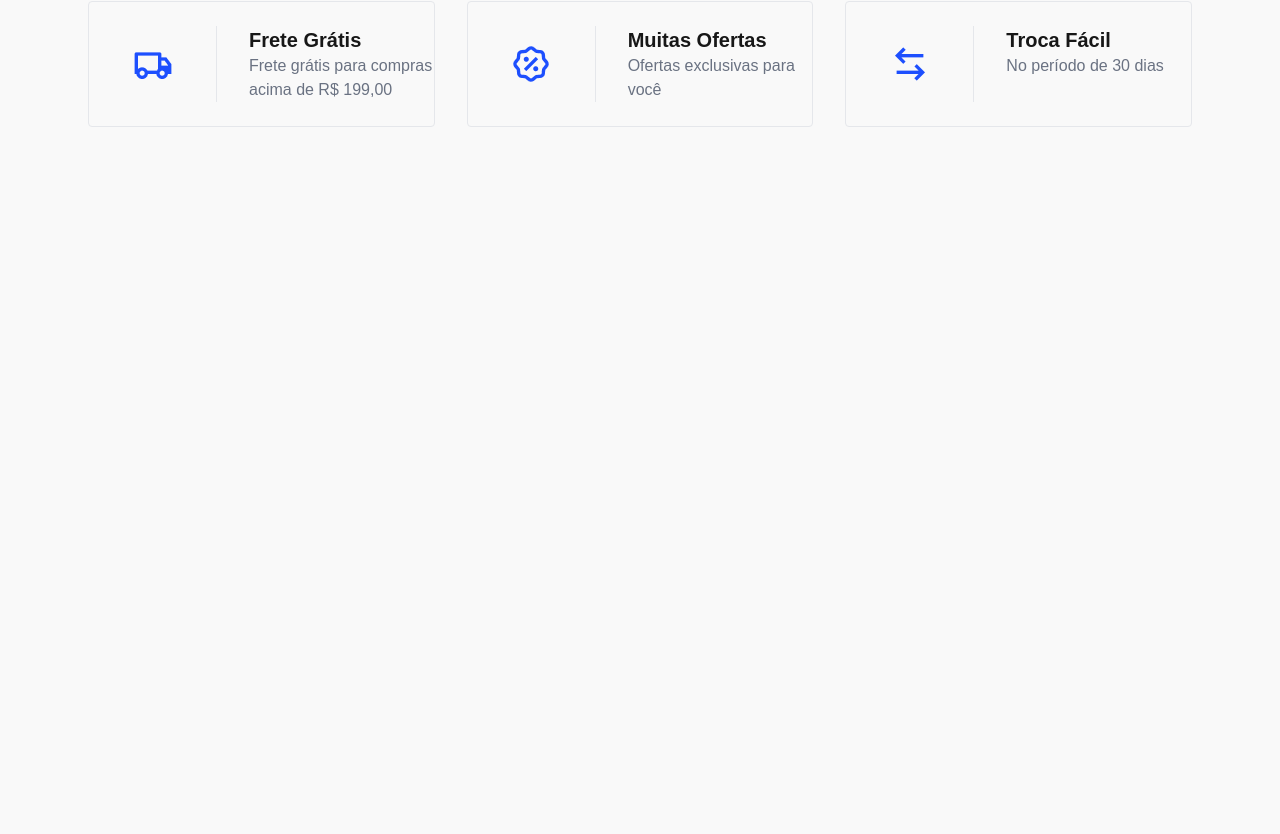
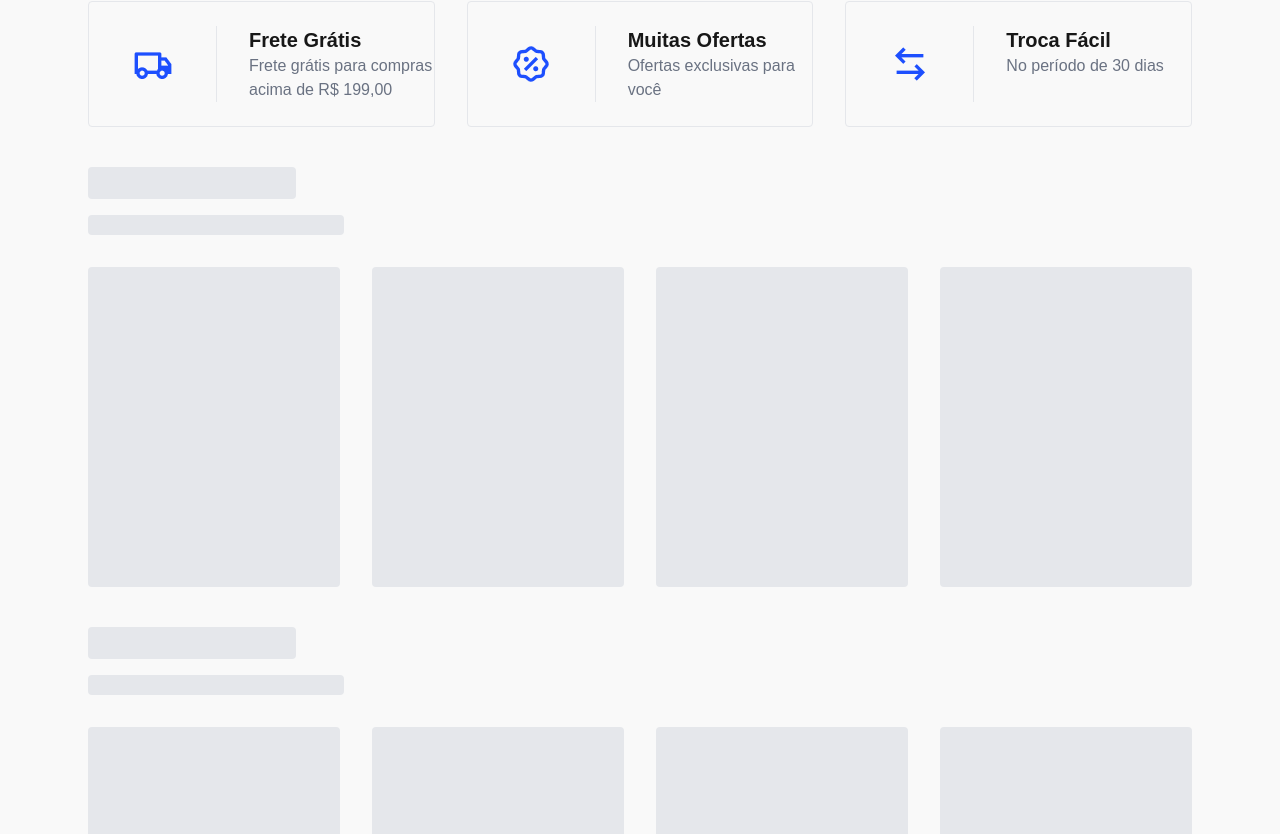
Before and after one commit to Andriwfonseca/b7store-app, a Next.js app: page / in a window 1280 px wide. Shown: the part 626-1460 px from the top of the page. Before the commit the page ends 800 px from the top, so only its background shows below. Built offline with nearby package versions, Linux system fonts and the light colour scheme.

Commit message:
feat: added product-list-skeleton component

```diff
--- a/src/app/(site)/page.tsx
+++ b/src/app/(site)/page.tsx
@@ -1,12 +1,16 @@
 import { BannerCarousel } from "@/components/home/banner-carousel";
 import { HomeBenefits } from "@/components/home/home-benefits";
+import { ProductListSkeleton } from "@/components/home/product-list-skeleton";
 import { data } from "@/data";
 
 export default function Home() {
   return (
-    <div>
+    <div className="pb-96">
       <BannerCarousel list={data.banners} />
       <HomeBenefits />
+
+      <ProductListSkeleton />
+      <ProductListSkeleton />
     </div>
   );
 }
--- /dev/null
+++ b/src/components/home/product-list-skeleton.tsx
@@ -0,0 +1,15 @@
+export const ProductListSkeleton = () => {
+  return (
+    <div className="mt-10">
+      <div className="mx-auto mb-4 h-8 w-52 animate-pulse rounded bg-gray-200 md:mx-0"></div>
+      <div className="mx-auto h-5 w-64 animate-pulse rounded bg-gray-200 md:mx-0"></div>
+
+      <div className="mt-8 grid grid-cols-1 gap-8 md:grid-cols-4">
+        <div className="h-80 animate-pulse rounded bg-gray-200"></div>
+        <div className="h-80 animate-pulse rounded bg-gray-200"></div>
+        <div className="h-80 animate-pulse rounded bg-gray-200"></div>
+        <div className="h-80 animate-pulse rounded bg-gray-200"></div>
+      </div>
+    </div>
+  );
+};
```
